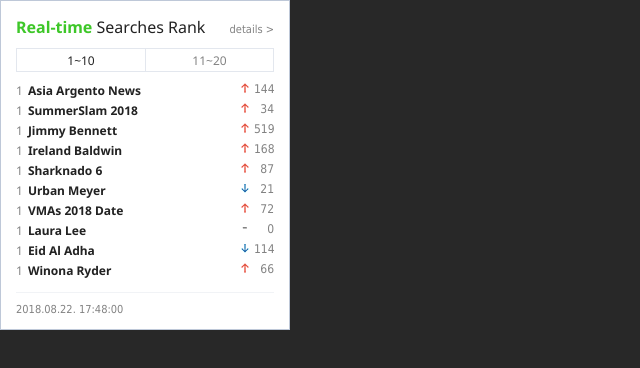
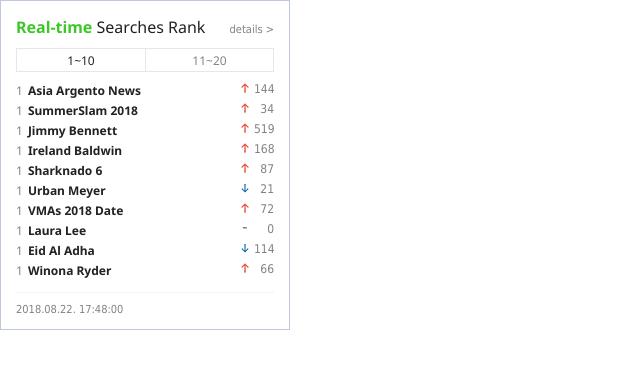
Before and after one commit to TuanDo1296/demotest2, a plain HTML site: page index.html in a window 1280 px wide. Shown: the whole page, without its empty margins (0-640 px from the left). Drawn offline with Linux system fonts and the light colour scheme.

Commit message:
change css

```diff
--- a/Css/style.css
+++ b/Css/style.css
@@ -4,7 +4,6 @@
 	box-sizing: border-box;
 }
 body{
-	background: #282828;
 	color: #222222;
 }
 ul{
```
